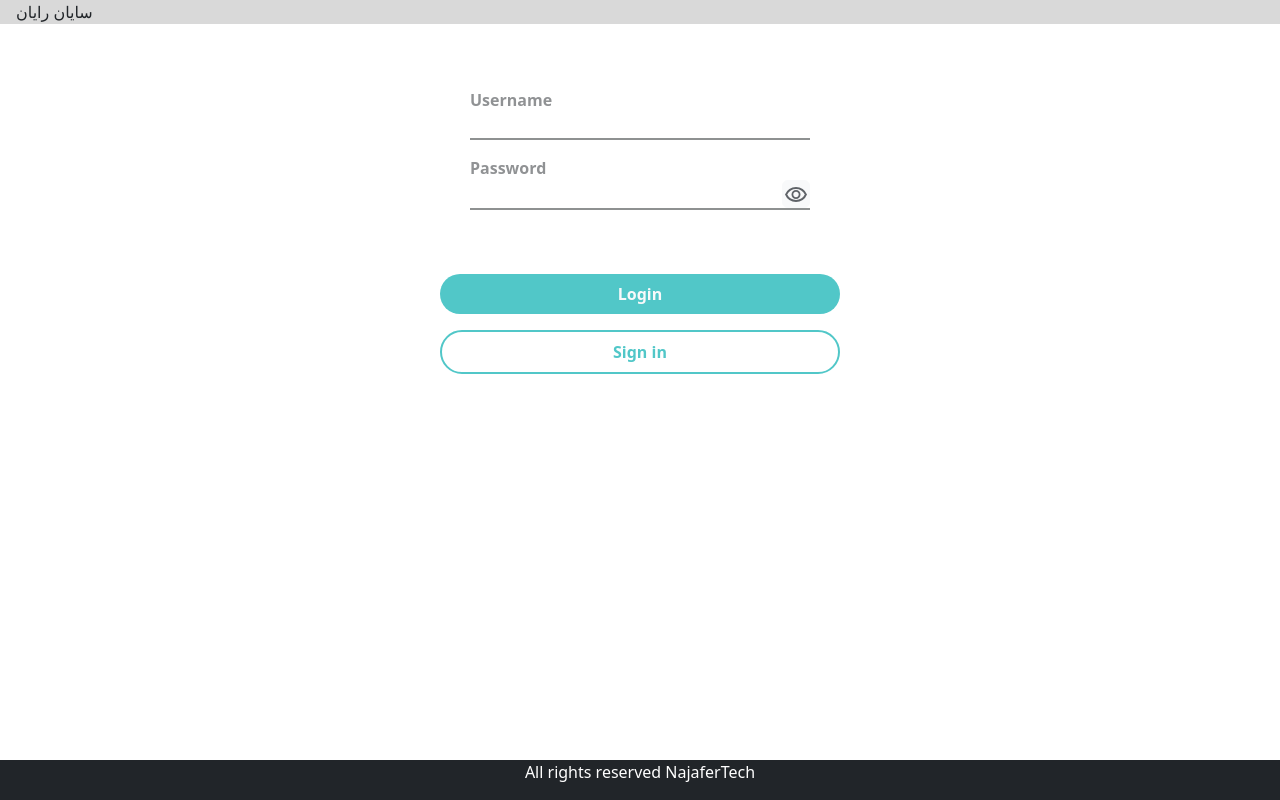
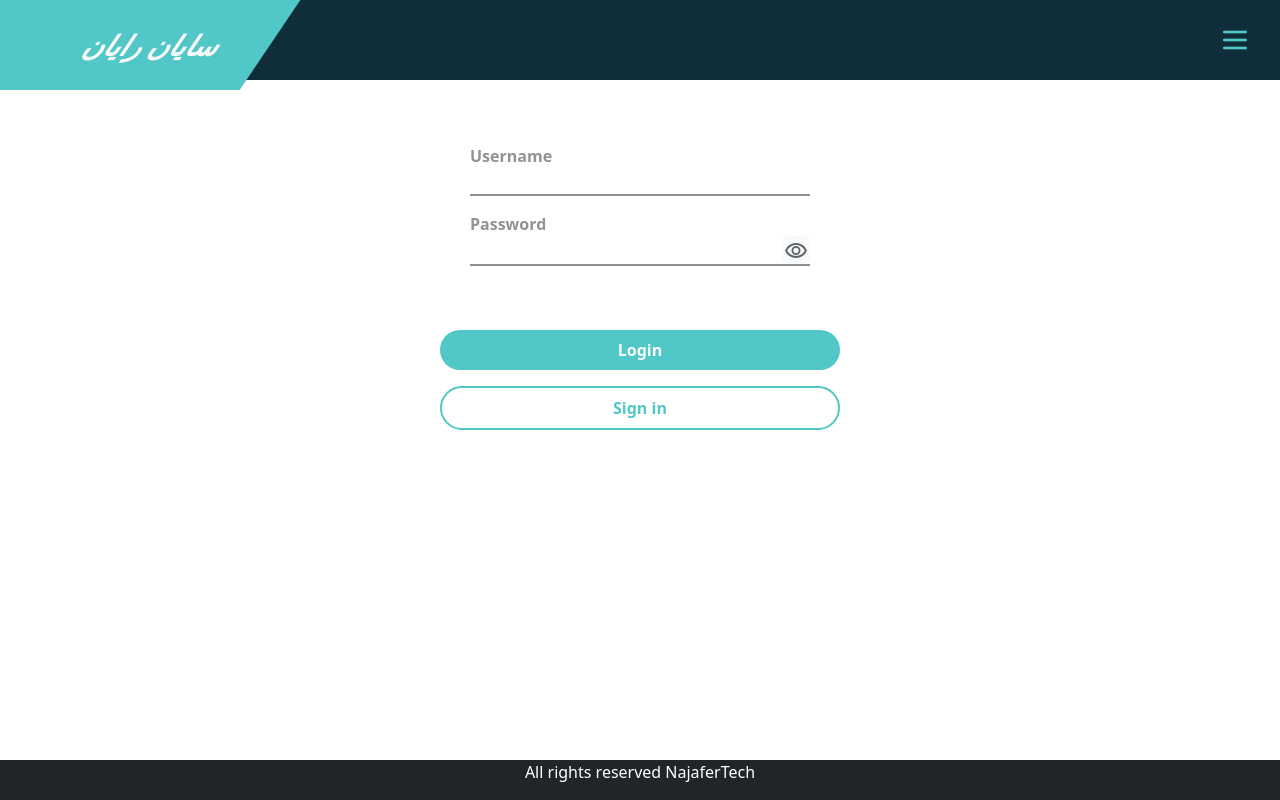
Before and after one commit to goofySunny/Task, an Angular app: page /signin in a window 1280 px wide. Built offline with nearby package versions, Linux system fonts and the light colour scheme.

Commit message:
major changes

```diff
--- a/src/app/pages/header/header.component.html
+++ b/src/app/pages/header/header.component.html
@@ -1,12 +1,20 @@
-<div class="header" *ngIf="headerVisibility()">
+<div class="header">
+
     <nav class="nav d-flex justify-content-between align-items-baseline">
-        <div>
-            <a class="nav-link navbar-brand" [routerLink]="['dashboard']" aria-current="page">سایان رایان</a>
+
+        <div class="nameCopani  d-flex justify-content-end align-items-center">
+
+            <a class="nav-link navbar-brand fs-3 pe-5 text-light fw-bold" [routerLink]="['dashboard']"
+                aria-current="page">سایان رایان</a>
+
         </div>
-        <div>
-            <button class="custom-button" (click)="logout()" *ngIf="isUserLoggedInCheck()">Log out</button>
-            <button class="custom-button" (click)="navOpen()" *ngIf="isUserLoggedInCheck()">
-                <img src="assets/menu_24dp_FILL0_wght400_GRAD0_opsz24.svg" alt="">
+
+        <div class="d-flex">
+            <button class="btn btn-default text-white" (click)="logout()" *ngIf="isUserLoggedInCheck()">
+                Log out
+            </button>
+            <button class="btn btn-default" (click)="navOpen()">
+                <img class="me-3 pb-4" src="assets/menu.png" alt="" />
             </button>
         </div>
     </nav>
--- a/src/app/pages/header/header.component.scss
+++ b/src/app/pages/header/header.component.scss
@@ -1,5 +1,13 @@
 .header {
-    background-color: #D9D9D9;
+    background-color: #102E39;
+    height: 80px;
+}
+
+.nameCopani{
+    background-color: rgb(81, 199, 200);
+    width: 300px;
+    height: 90px;
+    transform:matrix(1, 0, -0.674509, 1, -30, 0)
 }
 
 .custom-button {
--- a/src/app/pages/header/header.component.ts
+++ b/src/app/pages/header/header.component.ts
@@ -33,6 +33,6 @@ export class HeaderComponent {
   }
 
   isUserLoggedInCheck() {
-    return this.userDataService.isUserLoggedIn()
+    return this.userDataService.isUserLoggedIn();
   }
 }
--- a/src/app/service/user-data-service/user-data.service.ts
+++ b/src/app/service/user-data-service/user-data.service.ts
@@ -4,14 +4,12 @@ import { Injectable } from '@angular/core';
   providedIn: 'root'
 })
 export class UserDataService {
-  username : string = '';
 
   constructor() { }
 
 
   setUsername(username : string) {
     sessionStorage.setItem("username", username);
-    this.username = username;
   }
 
   getUsername() {
```
Also changed, not shown: src/assets/menu.png (added), src/assets/menu_24dp_FILL0_wght400_GRAD0_opsz24.svg (deleted).
